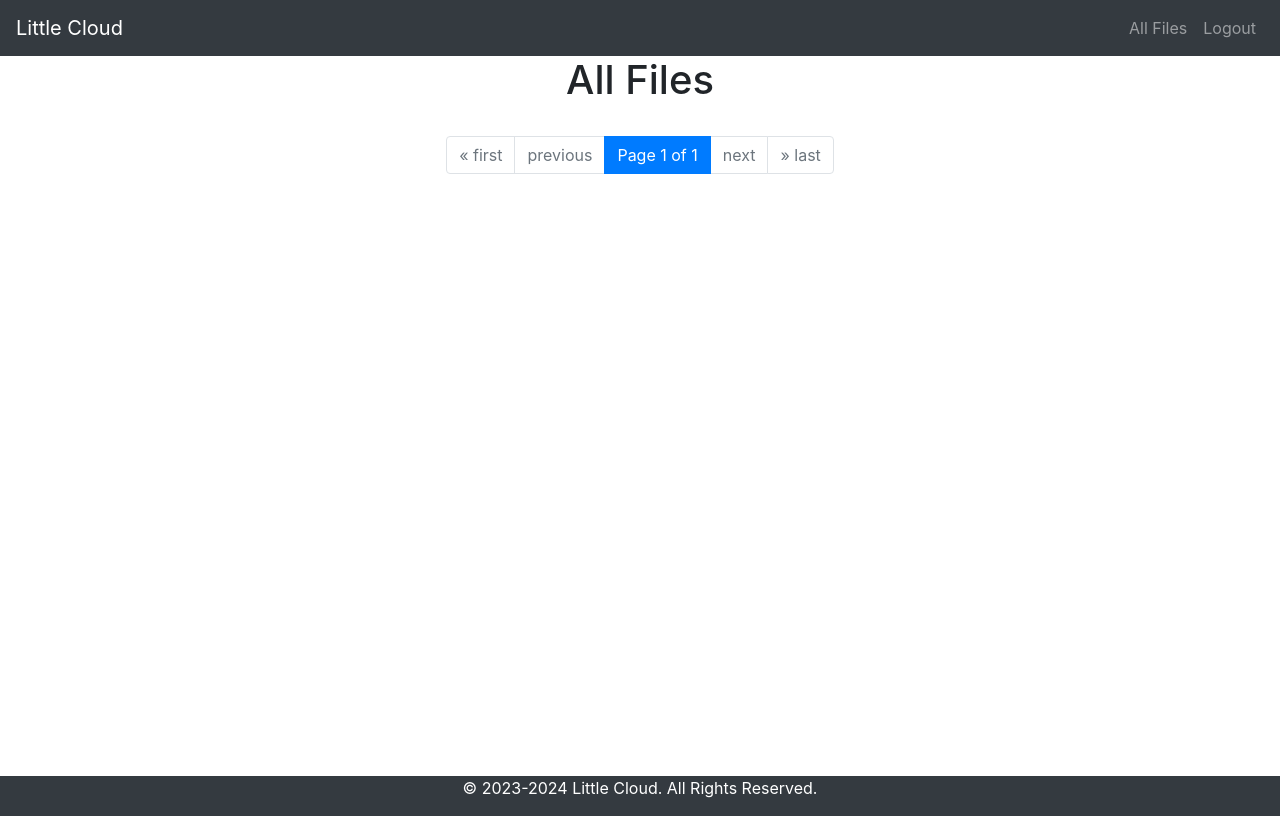
After one commit to Serenity0204/Little-Cloud, a Django app: page /all-files/ in a window 1280 px wide. The commit adds this page. Run offline with Django 3.2, Linux system fonts and the light colour scheme; the visitor is signed in with stand-in values (Sample User, id 1); data that the repository does not hold is empty; some libraries are stand-ins or nearby versions.

Commit message:
added all files

```diff
--- /dev/null
+++ b/cloud/templates/all_files.html
@@ -0,0 +1,43 @@
+{% extends 'base.html' %}
+
+{% block content %}
+<h1 class="text-center">All Files</h1>
+<ul class="list-group">
+    {% for file in files %}
+    <li class="list-group-item text-center">
+        <h1>{{ file.title }}</h1>
+        <small><p class="text-primary">Uploaded at <i>{{ file.created_at }}</i></p></small>
+        <p class="card-text">{{ file.description|truncatechars:150 }}</p>
+        <div>
+            <a class="btn btn-outline-success btn-sm" href="#">View</a>
+            <a class="btn btn-outline-success btn-sm" href="#">Download</a>
+        </div>
+    </li>
+    {% endfor %}
+</ul>
+
+<div class="d-flex justify-content-center mt-4"> <!-- Added 'mt-4' for top margin -->
+    <nav aria-label="Page navigation">
+        <ul class="pagination">
+            {% if files.has_previous %}
+                <li class="page-item"><a class="page-link" href="?page=1">&laquo; first</a></li>
+                <li class="page-item"><a class="page-link" href="?page={{ files.previous_page_number }}">previous</a></li>
+            {% else %}
+                <li class="page-item disabled"><a class="page-link">&laquo; first</a></li>
+                <li class="page-item disabled"><a class="page-link">previous</a></li>
+            {% endif %}
+
+            <li class="page-item active"><a class="page-link">Page {{ files.number }} of {{ files.paginator.num_pages }}</a></li>
+
+            {% if files.has_next %}
+                <li class="page-item"><a class="page-link" href="?page={{ files.next_page_number }}">next</a></li>
+                <li class="page-item"><a class="page-link" href="?page={{ files.paginator.num_pages }}">&raquo; last</a></li>
+            {% else %}
+                <li class="page-item disabled"><a class="page-link">next</a></li>
+                <li class="page-item disabled"><a class="page-link">&raquo; last</a></li>
+            {% endif %}
+        </ul>
+    </nav>
+</div>
+
+{% endblock %}
--- a/cloud/templates/home.html
+++ b/cloud/templates/home.html
@@ -1,5 +1,5 @@
 {% extends 'base.html' %}
 
 {% block content %}
-<h2>Little Cloud</h2>
+<h1 class="text-center">Home</h1>
 {% endblock %}
--- a/cloud/urls.py
+++ b/cloud/urls.py
@@ -3,6 +3,7 @@ from . import views
 
 urlpatterns = [
     path("", views.home_view, name="home"),
+    path("all-files/", views.all_files_view, name="all_files"),
     path("login/", views.login_view, name="login"),
     path("register/", views.register_view, name="register"),
     path("logout/", views.logout_view, name="logout"),
--- a/cloud/views.py
+++ b/cloud/views.py
@@ -6,10 +6,25 @@ from django.db import IntegrityError
 from django.contrib import messages
 from django.utils import timezone
 from datetime import timedelta
+from .models import File
+from django.core.paginator import Paginator
 
 
 def home_view(request):
     return render(request, "home.html")
+
+
+@login_required(login_url="login")
+def all_files_view(request):
+    request.session.set_expiry(900)
+    files_list = File.objects.filter(user=request.user)
+
+    paginator = Paginator(files_list, 4)  # Show 4 files per page.
+    page_number = request.GET.get("page")
+    files = paginator.get_page(page_number)
+
+    context = {"files": files}
+    return render(request, "all_files.html", context)
 
 
 def login_view(request):
--- a/mysite/templates/base.html
+++ b/mysite/templates/base.html
@@ -69,6 +69,9 @@
           <!-- Added ml-auto class -->
           {% if user.is_authenticated %}
           <li class="nav-item">
+            <a class="nav-link" href="{% url 'all_files' %}">All Files</a>
+          </li>
+          <li class="nav-item">
             <a class="nav-link" href="{% url 'logout' %}">Logout</a>
           </li>
           {% else %}
```
Also changed, not shown: cloud/admin.py (+10 -0 lines), cloud/models.py (+45 -0 lines), cloud/migrations/0001_initial.py (added), cloud/migrations/0002_alter_file_doc_alter_file_img_alter_file_pdf.py (added), cloud/migrations/0003_alter_file_title.py (added).
